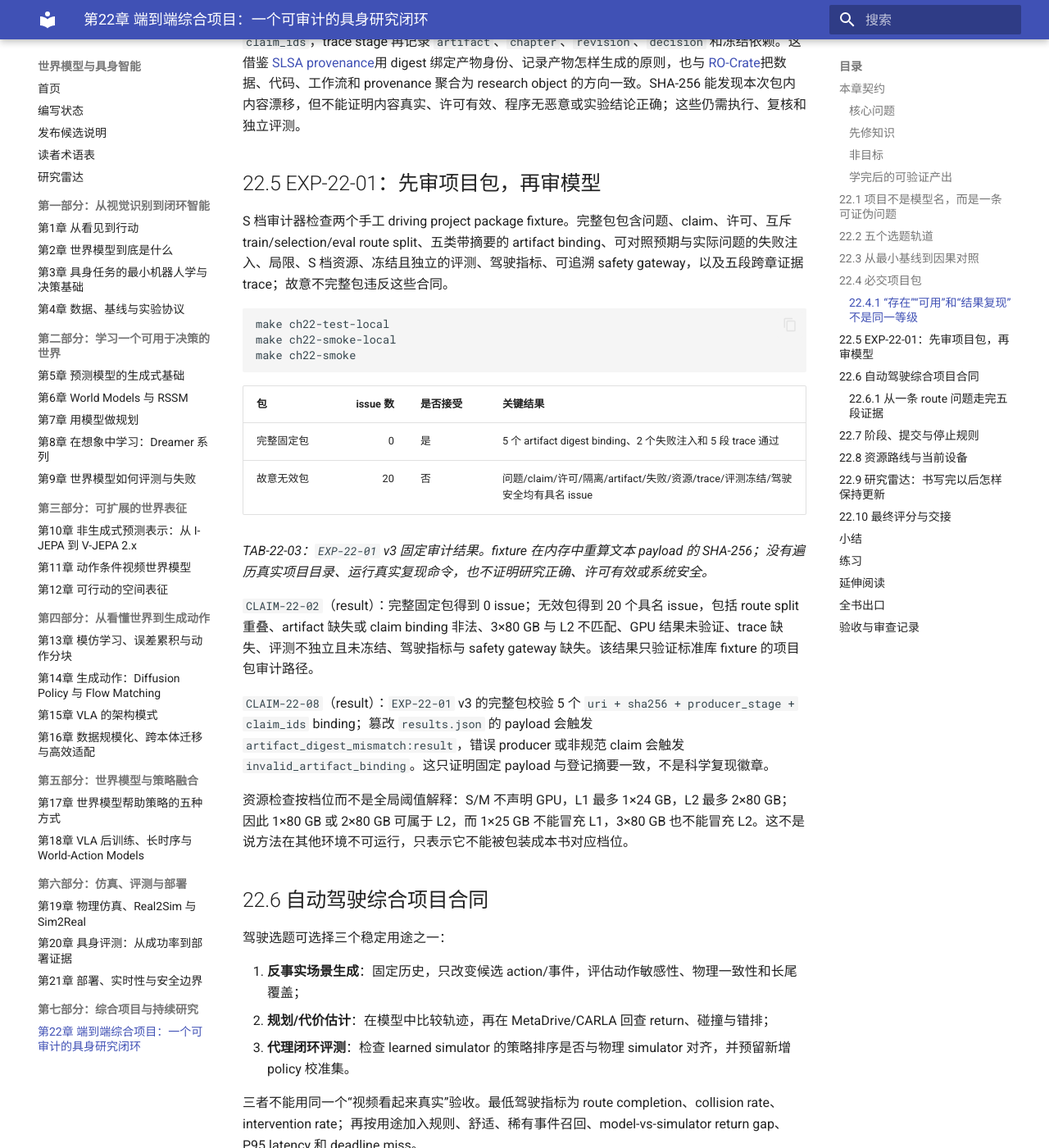
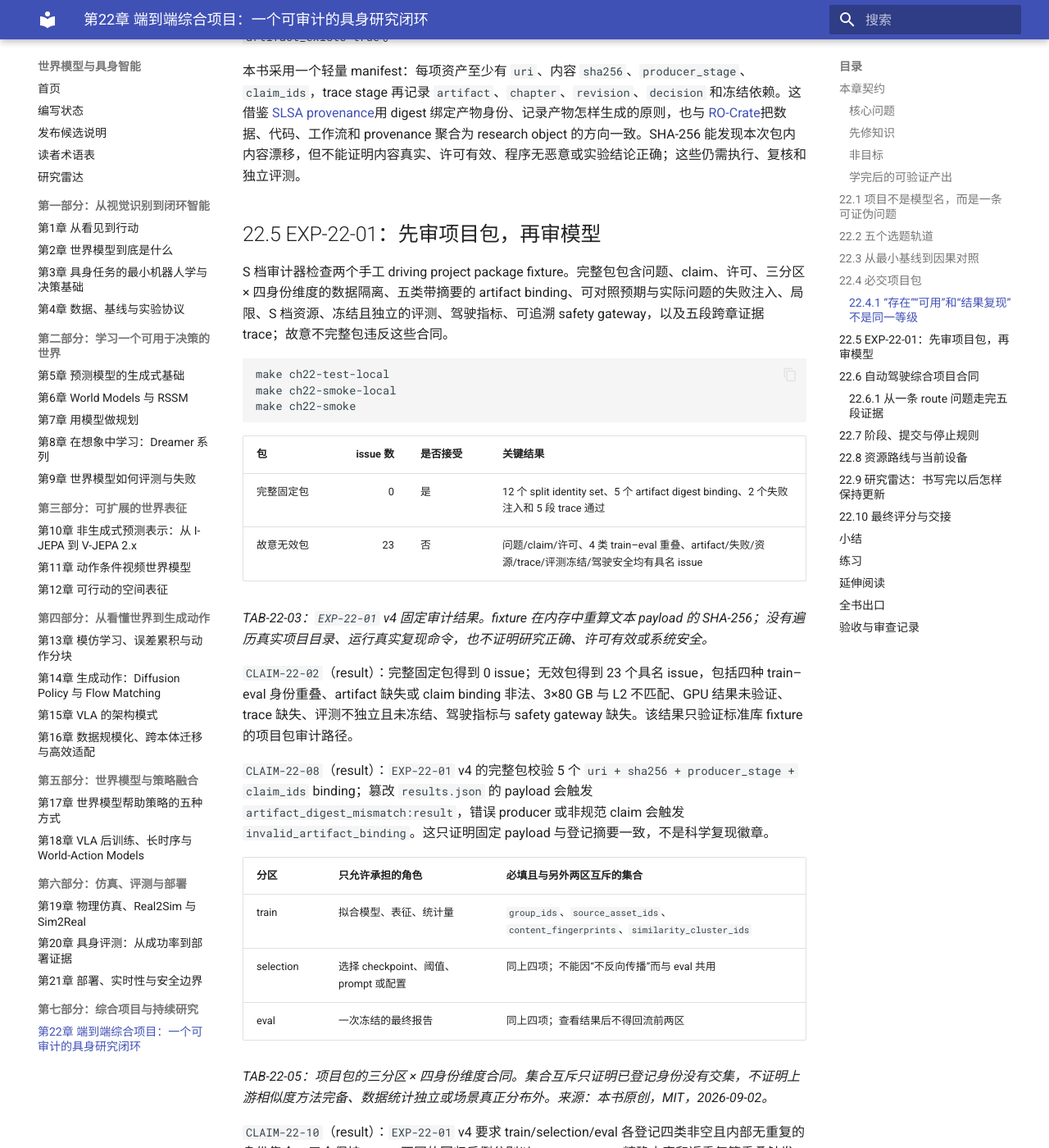
Before and after one commit to dollarser/world-models-and-embodied-ai-book, an MkDocs documentation site: the page built from docs/part-07-capstone/ch22-auditable-capstone.md, in a window 1280 px wide and 1400 px high, scrolled down 3805 px. Shown: the whole window at 82% size. Built offline with MkDocs 1.6.1 and Material for MkDocs 9.7.7, drawn with Linux system fonts in a browser that asks for light colours; some of the changed text lies outside the part shown.

Commit message:
docs: propagate split identity into capstone

````diff
--- a/docs/part-07-capstone/ch22-auditable-capstone.md
+++ b/docs/part-07-capstone/ch22-auditable-capstone.md
@@ -3,8 +3,8 @@
 > 状态：`reviewed`
 > 资料核查日期：2026-09-01
 > 关联实验：`EXP-22-01`
-> 关联声明：`CLAIM-22-01`～`CLAIM-22-09`
-> 关联图表：`FIG-22-01` / `TAB-22-01` / `TAB-22-02` / `TAB-22-03` / `TAB-22-04`
+> 关联声明：`CLAIM-22-01`～`CLAIM-22-10`
+> 关联图表：`FIG-22-01` / `TAB-22-01` / `TAB-22-02` / `TAB-22-03` / `TAB-22-04` / `TAB-22-05`
 > 资源档位：S / M / L1 / L2
 > GPU 状态：不需要（S/M 档）/ 待验证（L1/L2）
 
@@ -94,7 +94,7 @@ flowchart LR
 | 资产 | 最低内容 | 阻塞条件 |
 | --- | --- | --- |
 | 研究问题/相关工作矩阵 | 假设、主变量、基线、来源与差异 | 题目只有模型名或宣传语 |
-| 数据卡与切分 | 来源、许可、校验、互斥 train/selection/eval scene/task/route | test 被用于调参、私有数据未授权 |
+| 数据卡与切分 | 来源、许可、校验，以及 train/selection/eval 的 group/source/content/near-duplicate 身份集 | test 被用于调参、私有数据未授权或任一身份跨 split 重叠 |
 | experiment card | 命令、资源、指标、seed、限制、评测冻结点 | 评测后改协议、GPU 状态伪报 |
 | 环境/代码锁 | Docker、依赖、上游 commit/config 与 revision | 无法冷启动或结果不可追溯 |
 | 结构化结果 | JSON/CSV、配置、日志索引、内容摘要 | 只给截图、手填表格或漂移文件 |
@@ -115,7 +115,7 @@ flowchart LR
 
 ## 22.5 EXP-22-01：先审项目包，再审模型
 
-S 档审计器检查两个手工 driving project package fixture。完整包包含问题、claim、许可、互斥 train/selection/eval route split、五类带摘要的 artifact binding、可对照预期与实际问题的失败注入、局限、S 档资源、冻结且独立的评测、驾驶指标、可追溯 safety gateway，以及五段跨章证据 trace；故意不完整包违反这些合同。
+S 档审计器检查两个手工 driving project package fixture。完整包包含问题、claim、许可、三分区 × 四身份维度的数据隔离、五类带摘要的 artifact binding、可对照预期与实际问题的失败注入、局限、S 档资源、冻结且独立的评测、驾驶指标、可追溯 safety gateway，以及五段跨章证据 trace；故意不完整包违反这些合同。
 
 ```bash
 make ch22-test-local
@@ -125,14 +125,24 @@ make ch22-smoke
 
 | 包 | issue 数 | 是否接受 | 关键结果 |
 | --- | ---: | --- | --- |
-| 完整固定包 | 0 | 是 | 5 个 artifact digest binding、2 个失败注入和 5 段 trace 通过 |
-| 故意无效包 | 20 | 否 | 问题/claim/许可/隔离/artifact/失败/资源/trace/评测冻结/驾驶安全均有具名 issue |
+| 完整固定包 | 0 | 是 | 12 个 split identity set、5 个 artifact digest binding、2 个失败注入和 5 段 trace 通过 |
+| 故意无效包 | 23 | 否 | 问题/claim/许可、4 类 train–eval 重叠、artifact/失败/资源/trace/评测冻结/驾驶安全均有具名 issue |
 
-*TAB-22-03：`EXP-22-01` v3 固定审计结果。fixture 在内存中重算文本 payload 的 SHA-256；没有遍历真实项目目录、运行真实复现命令，也不证明研究正确、许可有效或系统安全。*
+*TAB-22-03：`EXP-22-01` v4 固定审计结果。fixture 在内存中重算文本 payload 的 SHA-256；没有遍历真实项目目录、运行真实复现命令，也不证明研究正确、许可有效或系统安全。*
 
-`CLAIM-22-02`（result）：完整固定包得到 0 issue；无效包得到 20 个具名 issue，包括 route split 重叠、artifact 缺失或 claim binding 非法、3×80 GB 与 L2 不匹配、GPU 结果未验证、trace 缺失、评测不独立且未冻结、驾驶指标与 safety gateway 缺失。该结果只验证标准库 fixture 的项目包审计路径。
+`CLAIM-22-02`（result）：完整固定包得到 0 issue；无效包得到 23 个具名 issue，包括四种 train–eval 身份重叠、artifact 缺失或 claim binding 非法、3×80 GB 与 L2 不匹配、GPU 结果未验证、trace 缺失、评测不独立且未冻结、驾驶指标与 safety gateway 缺失。该结果只验证标准库 fixture 的项目包审计路径。
 
-`CLAIM-22-08`（result）：`EXP-22-01` v3 的完整包校验 5 个 `uri + sha256 + producer_stage + claim_ids` binding；篡改 `results.json` 的 payload 会触发 `artifact_digest_mismatch:result`，错误 producer 或非规范 claim 会触发 `invalid_artifact_binding`。这只证明固定 payload 与登记摘要一致，不是科学复现徽章。
+`CLAIM-22-08`（result）：`EXP-22-01` v4 的完整包校验 5 个 `uri + sha256 + producer_stage + claim_ids` binding；篡改 `results.json` 的 payload 会触发 `artifact_digest_mismatch:result`，错误 producer 或非规范 claim 会触发 `invalid_artifact_binding`。这只证明固定 payload 与登记摘要一致，不是科学复现徽章。
+
+| 分区 | 只允许承担的角色 | 必填且与另外两区互斥的集合 |
+| --- | --- | --- |
+| train | 拟合模型、表征、统计量 | `group_ids`、`source_asset_ids`、`content_fingerprints`、`similarity_cluster_ids` |
+| selection | 选择 checkpoint、阈值、prompt 或配置 | 同上四项；不能因“不反向传播”而与 eval 共用 |
+| eval | 一次冻结的最终报告 | 同上四项；查看结果后不得回流前两区 |
+
+*TAB-22-05：项目包的三分区 × 四身份维度合同。集合互斥只证明已登记身份没有交集，不证明上游相似度方法完备、数据统计独立或场景真正分布外。来源：本书原创，MIT，2026-09-02。*
+
+`CLAIM-22-10`（result）：`EXP-22-01` v4 要求 train/selection/eval 各登记四类非空且内部无重复的身份集合；三个保持 group 不同的回归反例分别以 source asset、精确内容和近重复簇重叠触发拒绝，selection 与另外两区的来源重叠也会被拒绝。该结果只验证项目包内已登记集合与失败代码，不读取媒体、不发现未知近重复，也不证明统计独立。
 
 资源检查按档位而不是全局阈值解释：S/M 不声明 GPU，L1 最多 1×24 GB，L2 最多 2×80 GB；因此 1×80 GB 或 2×80 GB 可属于 L2，而 1×25 GB 不能冒充 L1，3×80 GB 也不能冒充 L2。这不是说方法在其他环境不可运行，只表示它不能被包装成本书对应档位。
 
@@ -152,17 +162,17 @@ make ch22-smoke
 
 | 证据阶段 | 本书入口 | 本例要回答的决策 | 机器证据 | 失败时怎样处理 |
 | --- | --- | --- | --- | --- |
-| input contract | 第4章 `EXP-04-01` | route 分组、时间戳、mask 与 episode end 是否可用于 target/评测 | 数据审计结果与失败代码 | 泄漏、缺帧或结束语义不清时不训练 |
+| input contract | 第4章 `EXP-04-01` | group/source/content/near-duplicate 身份、时间戳、mask 与 episode end 是否可用于 target/评测 | 数据审计结果与失败代码 | 泄漏、缺帧或结束语义不清时不训练 |
 | method contract | 第8章 `EXP-08-01` | timeout 是否保留 bootstrap，terminal 是否阻止 reward 泄漏 | λ-return、continuation 与截断反例 | target 不可构造时修数据，不把缺失猜成 terminal |
 | independent evaluation | 第20章 `BENCH-20-01` | 固定 route/seed、成功定义、timeout 与有效分母后，replanning 是否改善 outcome | route/collision/intervention、Wilson 区间与 episode accounting | protocol 不同或技术无效运行时不排行 |
 | deployment/safety gate | 第21章 `EXP-21-01` | action 是否新鲜、按时、有限、在界内且 uncertainty 可接受 | allow/fallback、原因计数、P95/deadline miss | 触发 profile-specific fallback，不执行旧 action suffix |
-| evidence package | 本章 `EXP-22-01` | 上述问题、artifact、依赖、失败和限制能否由第三方追踪 | 五段 trace、digest binding、0/20 issue 对照 | 缺一段即缩小声明或停止交付 |
+| evidence package | 本章 `EXP-22-01` | 上述问题、artifact、依赖、失败和限制能否由第三方追踪 | 五段 trace、digest binding、0/23 issue 对照 | 缺一段即缩小声明或停止交付 |
 
 *TAB-22-04：自动驾驶 capstone 的五段证据 trace。表中入口均是本书 S 档接口 fixture；它证明依赖可追踪，不证明模型、仿真或车辆已经端到端运行。*
 
-`CLAIM-22-07`（result）：`EXP-22-01` v3 的完整包包含五个具名 trace stage 并通过 0 issue 审计；删除独立评测阶段会触发 `traceability_incomplete`，章节号与 `EXP/BENCH` ID 不一致、revision 为空、method stage 错连到第20章或依赖错误都会触发对应 `invalid_trace_stage`。这是证据图合同测试，不是闭环性能结果。
+`CLAIM-22-07`（result）：`EXP-22-01` v4 的完整包包含五个具名 trace stage 并通过 0 issue 审计；删除独立评测阶段会触发 `traceability_incomplete`，章节号与 `EXP/BENCH` ID 不一致、revision 为空、method stage 错连到第20章或依赖错误都会触发对应 `invalid_trace_stage`。这是证据图合同测试，不是闭环性能结果。
 
-训练、model selection 和最终闭环 evaluation 必须按 route/scene 分组隔离；相邻帧随机切分无效，test route 也不能用于选 checkpoint、阈值或 prompt。[NeurIPS reproducibility checklist](https://blog.neurips.cc/2021/03/26/introducing-the-neurips-2021-paper-checklist/)强调提交训练与评测细节、代码/数据/指令和限制；在本书项目合同中，评测协议还必须在看最终结果前冻结，并绑定独立 evaluator artifact。碰撞、道路边界、动作范围、时效和最小风险停车由带 trace、失败记录和 fallback modes 的独立 gate 检查，不能被路线 reward 抵消。
+训练、model selection 和最终闭环 evaluation 必须按 route/scene 分组隔离，并继续检查 raw source、精确内容和已知近重复簇；相邻帧随机切分无效，重命名的同源 test log 也不能用于选 checkpoint、阈值或 prompt。[NeurIPS reproducibility checklist](https://blog.neurips.cc/2021/03/26/introducing-the-neurips-2021-paper-checklist/)强调提交训练与评测细节、代码/数据/指令和限制；在本书项目合同中，评测协议还必须在看最终结果前冻结，并绑定独立 evaluator artifact。碰撞、道路边界、动作范围、时效和最小风险停车由带 trace、失败记录和 fallback modes 的独立 gate 检查，不能被路线 reward 抵消。
 
 `CLAIM-22-09`（recommendation）：最终评测必须与训练和选择数据隔离，在查看最终结果前冻结协议，并绑定独立 evaluator artifact；安全门必须绑定部署 trace、失败记录与具体 fallback mode。一个 `independent=true` 或 `safety_gateway=true` 布尔值不足以形成审计证据。
 
@@ -249,5 +259,5 @@ make ch22-smoke
 - 代码审查：通过；
 - 一致性审查：通过；
 - 教学审查：通过；
-- 审查记录路径：`reviews/ch22-artifact-provenance-review-2026-09-01.md`；
+- 审查记录路径：`reviews/ch22-artifact-provenance-review-2026-09-01.md`、`reviews/ch04-ch22-split-identity-propagation-review-2026-09-02.md`；
 - 已知限制：审计只读取内存 fixture payload 并重算摘要，不遍历真实目录、不执行复现命令；没有模型、数据、仿真、GPU、机器人、车辆或部署。
````
Also changed, not shown: docs/release-notes.md (+1 -1 lines), docs/status.md (+5 -5 lines), labs/track-d-capstone/ch22-project-audit/README.md (+2 -2 lines), reviews/ch04-ch22-split-identity-propagation-review-2026-09-02.md (added, +38 -0 lines), reviews/final-book-review.md (+1 -1 lines), specs/PRD/世界模型与具身智能_书籍设计方案-v0_6.md (+1 -1 lines), 6 other files.
